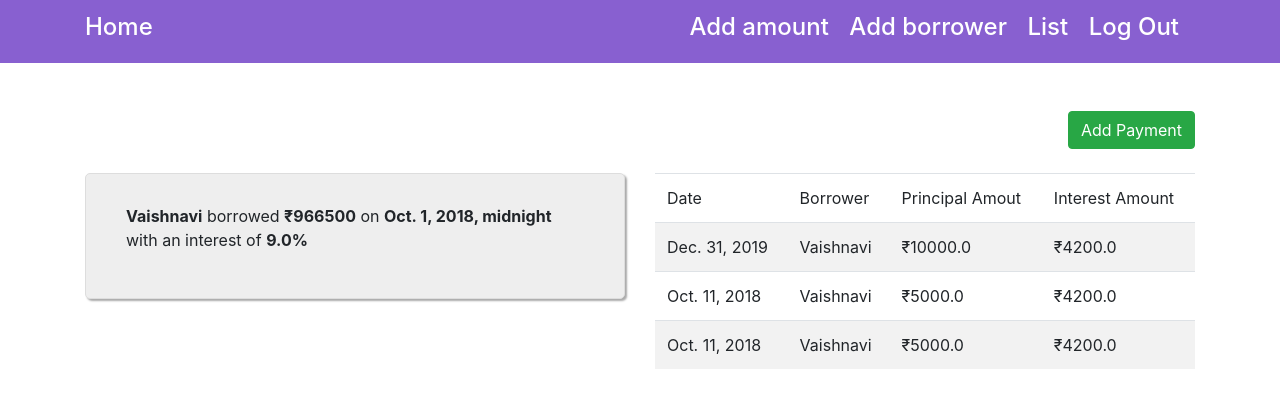
After one commit to 98iamvaishu/transact, a Django app: page /history/1/ in a window 1280 px wide. The commit adds this page. Shown: the top 408 px of the page. Run offline with Django 3.2, Linux system fonts and the light colour scheme; data comes from the database, SQL or seed files in the repository; some libraries are stand-ins or nearby versions.

Commit message:
after changes

```diff
--- a/moneylending/urls.py
+++ b/moneylending/urls.py
@@ -30,4 +30,5 @@ urlpatterns = [
     path('borrow/', borrower, name='borrow'),
     path('list1/', list1, name='list1'),
     path('paid/<int:borrowerid>/', paidfun, name='paid'),
+    path('history/<int:borid>/',history,name='history')
 ]
--- a/static/css/home.css
+++ b/static/css/home.css
@@ -1,13 +1,18 @@
 body
 {
-    background-image:url('{{ STATIC_URL }}images/sample.JPG');
-    background-repeat: no-repeat;
+    /*background-image:url('/static/images/back.jpg');
+    */background-repeat: no-repeat;
     background-attachment: fixed;
 }
 
 #a5
 {
 	background-color: #8860d0;
+	font-color:white;
+}
+h4
+{
+	color:white;
 }
 #signin
 {
--- /dev/null
+++ b/templates/history.html
@@ -0,0 +1,65 @@
+<!DOCTYPE html>
+{% load static %}
+<html>
+	<head>
+		<title>Create a Post </title>
+		<link rel="stylesheet" href="https://stackpath.bootstrapcdn.com/bootstrap/4.1.3/css/bootstrap.min.css" integrity="sha384-MCw98/SFnGE8fJT3GXwEOngsV7Zt27NXFoaoApmYm81iuXoPkFOJwJ8ERdknLPMO" crossorigin="anonymous">
+		<script src="https://ajax.googleapis.com/ajax/libs/jquery/3.3.1/jquery.min.js"></script>
+		<script src="https://maxcdn.bootstrapcdn.com/bootstrap/3.3.7/js/bootstrap.min.js"></script>
+		<link rel ="stylesheet" href = "{% static 'css/home.css' %}" type = "text/css" >
+	</head>
+	<body>
+		<nav class="navbar navbar-expand-lg navbar-light " id="a5">
+			<div class="container">
+				<a class="navbar-brand" href="{% url 'create' %}" ><h4>Home</h4></a>
+				<div class="ab">
+					<a class="navbar-brand" href="" ><h4>Add amount</h4></a>
+					<a class="navbar-brand" href="{% url 'borrow' %}"><h4>Add borrower</h4></a>
+					<a class="navbar-brand" href="{% url 'list1' %}" ><h4>List</h4></a>
+					<a class="navbar-brand" href="{% url 'logout' %}"><h4>Log Out</h4></a>
+				</div>
+			</div>
+		</nav>
+		<br><br>
+		<div class="container">
+		<div style="text-align:right">
+
+		<a class="btn btn-md btn-success" href="/paid/{{borrower.id}}/">Add Payment</a>
+		</div>
+		<br>
+			<div class="row">
+				<div class="col-md-6">
+					<div style="background-color:#eee; border:1px solid #ddd; border-radius:5px; box-shadow: 2px 2px 2px #aaa; padding: 30px 40px">
+
+						<p><b>{{borrower.name}}</b> borrowed <b>₹{{borrower.amount}}</b> on <b>{{borrower.date}}</b> with an interest of <b>{{borrower.interest}}%</b></p>
+					</div>
+				</div>
+				<div class="col-md-6">
+				<div style="background-color:white">
+
+					<table class="table table-striped">
+						<thead>
+							<tr>
+								<td>Date</td>
+								<td>Borrower</td>
+								<td>Principal Amout</td>
+								<td>Interest Amount</td>
+							</tr>
+						</thead>
+						<tbody>
+							{% for payment in history %}
+							<tr>
+								<td>{{payment.timestamp}}</td>
+								<td>{{payment.borrower.name}}</td>
+								<td>₹{{payment.principal_amt}}</td>
+								<td>₹{{payment.interest_amt}}</td>
+							</tr>
+							{% endfor %}
+						</tbody>
+					</table>
+				</div>
+				</div>
+			</div>
+		</div>
+
+	</body>
--- a/transact/admin.py
+++ b/transact/admin.py
@@ -2,9 +2,9 @@
 
 # Register your models here.
 from django.contrib import admin
-from transact.models import Lender,Borrower,Paid,History
+from transact.models import *
 # Register your models here.
 admin.site.register(Lender)
 admin.site.register(Borrower)
-admin.site.register(Paid)
-admin.site.register(History)
+# admin.site.register(Paid)
+# admin.site.register(History)
--- a/transact/models.py
+++ b/transact/models.py
@@ -11,6 +11,9 @@ class Lender(models.Model):
     initial_amount = models.IntegerField(blank=True, null=True)
     user = models.OneToOneField(User, on_delete=models.CASCADE, null=True)
 
+    def __str__(self):
+        return f"{self.user}"
+
 
 class Borrower(models.Model):
     name = models.CharField(max_length=20)
@@ -23,18 +26,14 @@ class Borrower(models.Model):
     lender = models.ForeignKey(User, on_delete=models.CASCADE, null=True)
     intamt = models.FloatField(blank=True, null=True)
 
+    def __str__(self):
+        return f"{self.name} | {self.lender}"
 
-class Paid(models.Model):
-    pay = models.ForeignKey(
-        Borrower, primary_key=True, on_delete=models.CASCADE)
-    name = models.CharField(max_length=20, null=True, blank=True)
-    pamt = models.FloatField(null=True, blank=True)
-    iamt = models.FloatField(null=True, blank=True)
-    date = models.DateField(null=True, blank=True)
+class Payments(models.Model):
+    borrower = models.ForeignKey(Borrower, on_delete=models.CASCADE)
+    principal_amt = models.FloatField(default=0.0)
+    interest_amt = models.FloatField(default=0.0)
+    timestamp = models.DateField()
 
-
-class History(models.Model):
-    history = models.OneToOneField(Paid, on_delete=models.CASCADE, null=True)
-    date = models.DateField(null=True, blank=True)
-    pamount = models.FloatField(null=True, blank=True)
-    iamount = models.FloatField(null=True, blank=True)
+    def __str__(self):
+        return f"{self.borrower} | {self.timestamp}"
--- a/transact/views.py
+++ b/transact/views.py
@@ -2,7 +2,7 @@
 from django.shortcuts import render, HttpResponse, redirect
 from django.contrib.auth import authenticate, login, logout
 from django.contrib.auth.models import User
-from transact.models import Lender, Borrower, Paid, History
+from transact.models import Lender, Borrower, Payments
 # Create your views here.
 
 
@@ -101,18 +101,18 @@ def paidfun(request,borrowerid):
 		date = request.POST.get('date')
 		pamt = float(request.POST.get('pamount'))
 		iamt = float(request.POST.get('iamount'))
-		paid = Paid(pay=ob, pamt=pamt, iamt=iamt)
-		paid.save()
+		paid = Payments.objects.create(borrower=ob,
+								principal_amt=pamt,
+								interest_amt=iamt,
+								timestamp=date)
 		ob.amount = float(ob.amount - pamt - iamt)
 		ob.intamt = round((float(ob.interest / 100) *
 						  float(ob.amount)) / float(ob.duration), 2)
 		ob.save()
 		print(ob.id)
-		his = History.objects.create(history=paid,date=date,pamount=pamt,iamount=iamt)
 		if ob.amount == 0:
 			ob.delete()
-
-		return redirect("/list1/")
+		return redirect(f"/history/{ob.id}")
 	return render(request, "paid.html", {"ob": ob})
 
 
@@ -155,3 +155,9 @@ def signin1(request):
 			return redirect("/signin1/")
 
 	return render(request, "signin1.html")
+
+
+def history(request,borid):
+	borrower = Borrower.objects.get(pk=borid)
+	history = Payments.objects.filter(borrower=borrower)
+	return render(request,"history.html",{"history":history, "borrower":borrower})
```
Also changed, not shown: templates/list1.html (+6 -6 lines), db.sqlite3, templates/signin.html (indentation only), transact/migrations/0001_initial.py, transact/migrations/0002_auto_20181021_1513.py (deleted), transact/migrations/0003_auto_20181021_1519.py (deleted), transact/migrations/0004_auto_20181022_1918.py (deleted), transact/migrations/0005_auto_20181022_1952.py (deleted), transact/migrations/0006_auto_20181022_2007.py (deleted).
